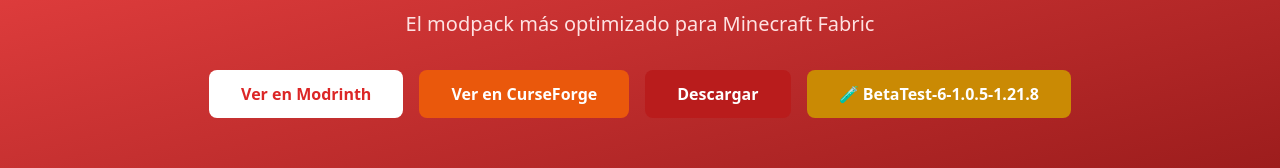
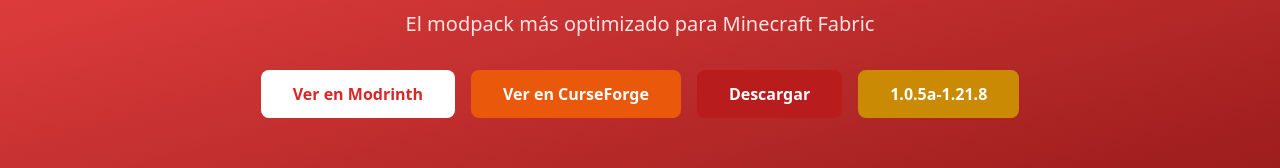
Before and after one commit to SimonuwuMC/Simonuwu, a React (Create React App) app: page / in a window 1280 px wide. Shown: the part 142-310 px from the top of the page. Built offline with nearby package versions, Linux system fonts and the light colour scheme; no server answers.

Commit message:
Update download link and version text in SimonuwuHero

```diff
--- a/src/components/SimonuwuHero.js
+++ b/src/components/SimonuwuHero.js
@@ -64,12 +64,12 @@
             Descargar
           </a>
           <a
-            href="https://modrinth.com/modpack/simonuwu-fabric-project/version/BetaTest-6-1.0.5-1.21.8"
+            href="https://modrinth.com/modpack/simonuwu-fabric-project/version/1.0.5a-1.21.8"
             target="_blank"
             rel="noopener noreferrer"
             className="bg-yellow-600 dark:bg-yellow-700 text-white font-bold py-3 px-8 rounded-lg hover:bg-yellow-700 dark:hover:bg-yellow-800 transition-colors"
           >
-            🧪 BetaTest-6-1.0.5-1.21.8
+             1.0.5a-1.21.8
           </a>
         </div>
       </div>
```
